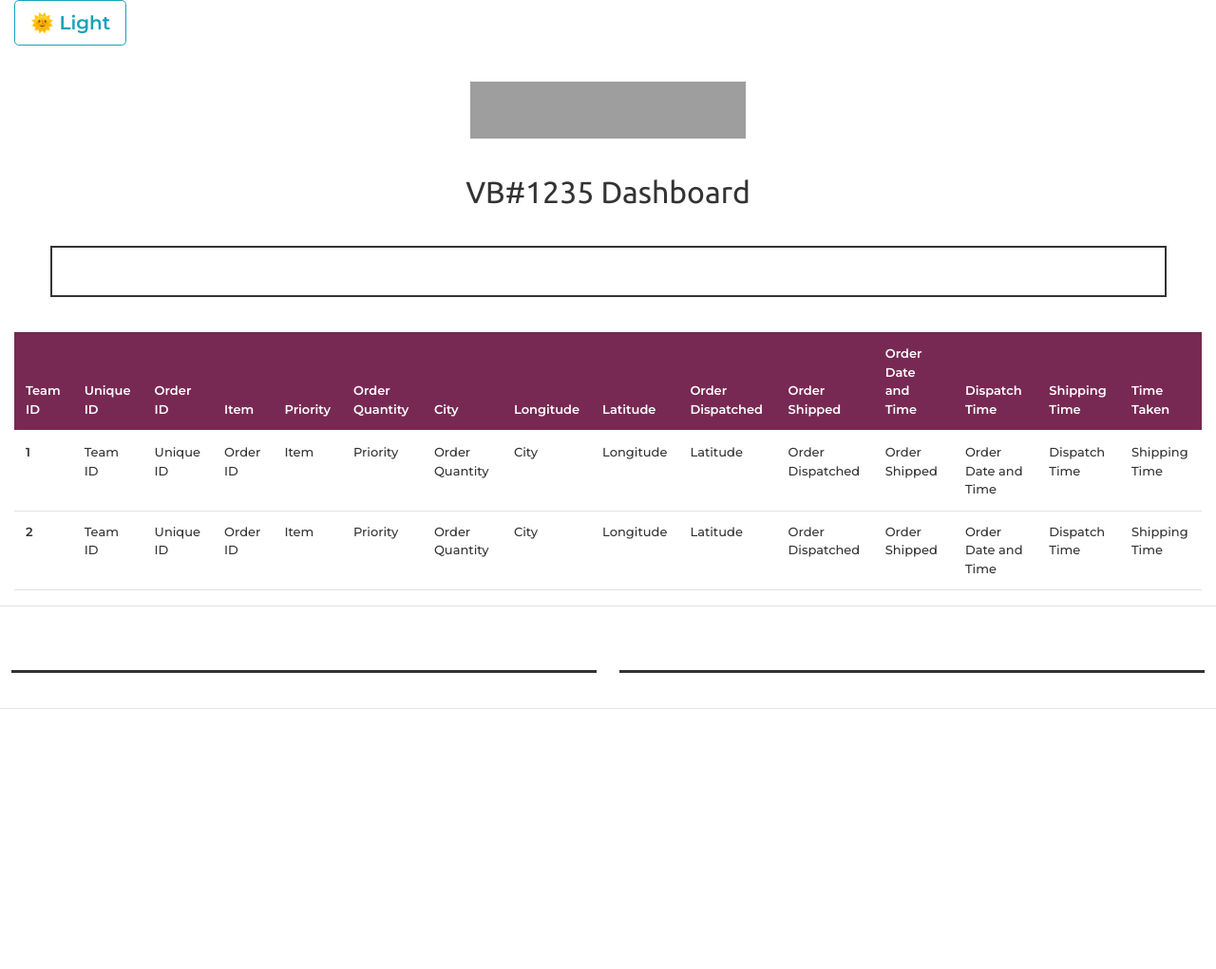
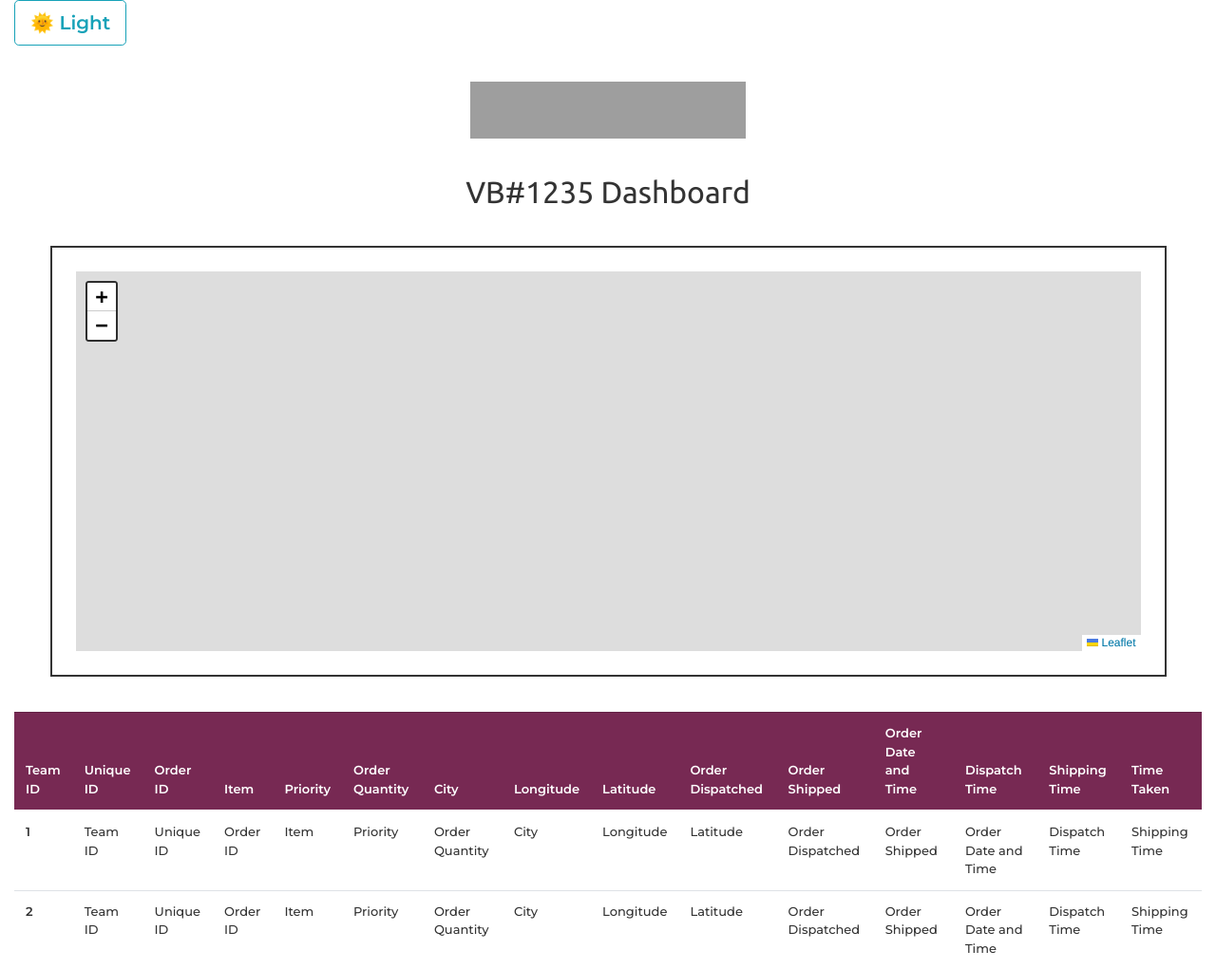
Before and after one commit to mayankdutta/E-yantra, a PHP site: page / in a window 1280 px wide. Shown: the top 1021 px of the page at 95% size. Before the commit the page ends 747 px from the top, so only its background shows below. Run offline with PHP 8.4, Linux system fonts and the light colour scheme; some libraries are stand-ins or nearby versions; grey boxes are pictures that could not be loaded.

Commit message:
changed name of the class and Id's same in CSS

```diff
--- a/index.html
+++ b/index.html
@@ -46,10 +46,10 @@
 
     <h2 class="text-center">VB#1235 Dashboard</h2>
 
-    <div class="map">
+    <div class="map_leaflet">
 
       <div id="map"></div>
-      <script src="leaflet.js"></script>
+      <!-- <script src="leaflet.js"></script> -->
 
     </div>
 
--- a/style.css
+++ b/style.css
@@ -2,13 +2,13 @@
     margin: 3%;
 }
 
-.map {
+.map_leaflet {
     padding: 2%;
     border: 2px solid;
     margin: 3%;
 }
 
-#mapid {
+#map {
     height: 400px;
     width: 100%;
 }
```
